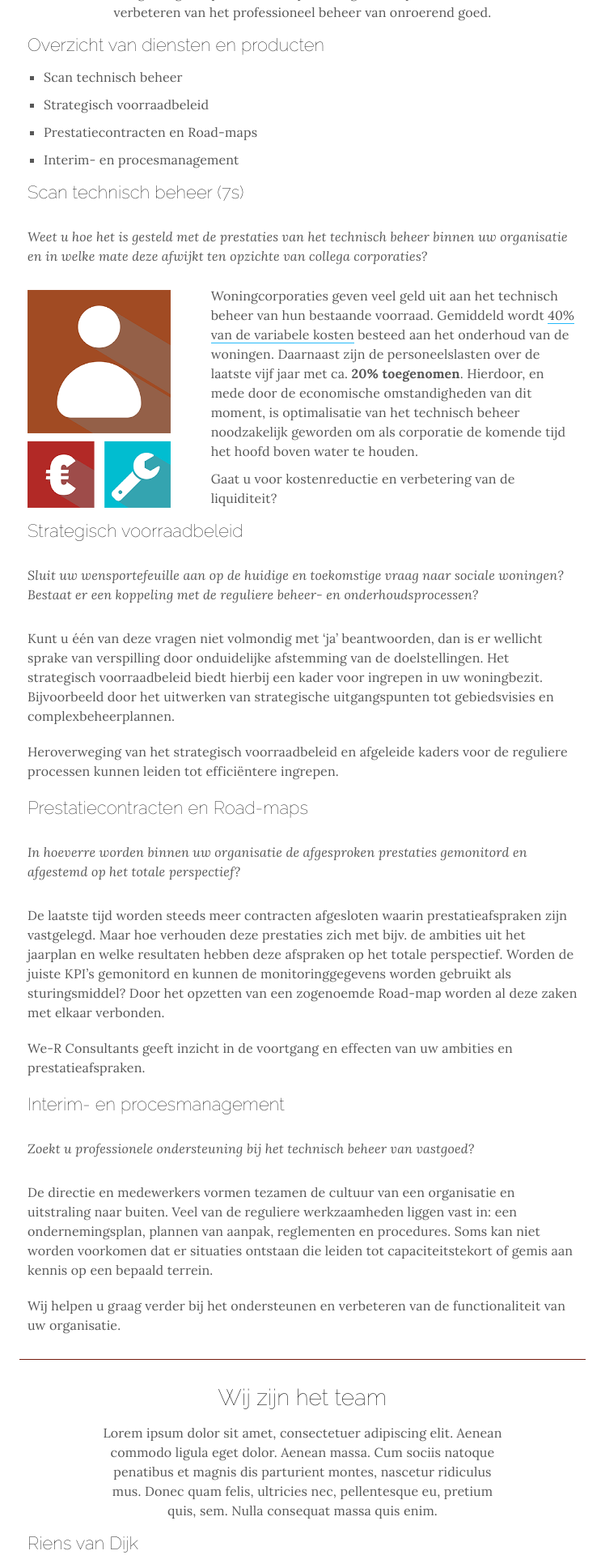
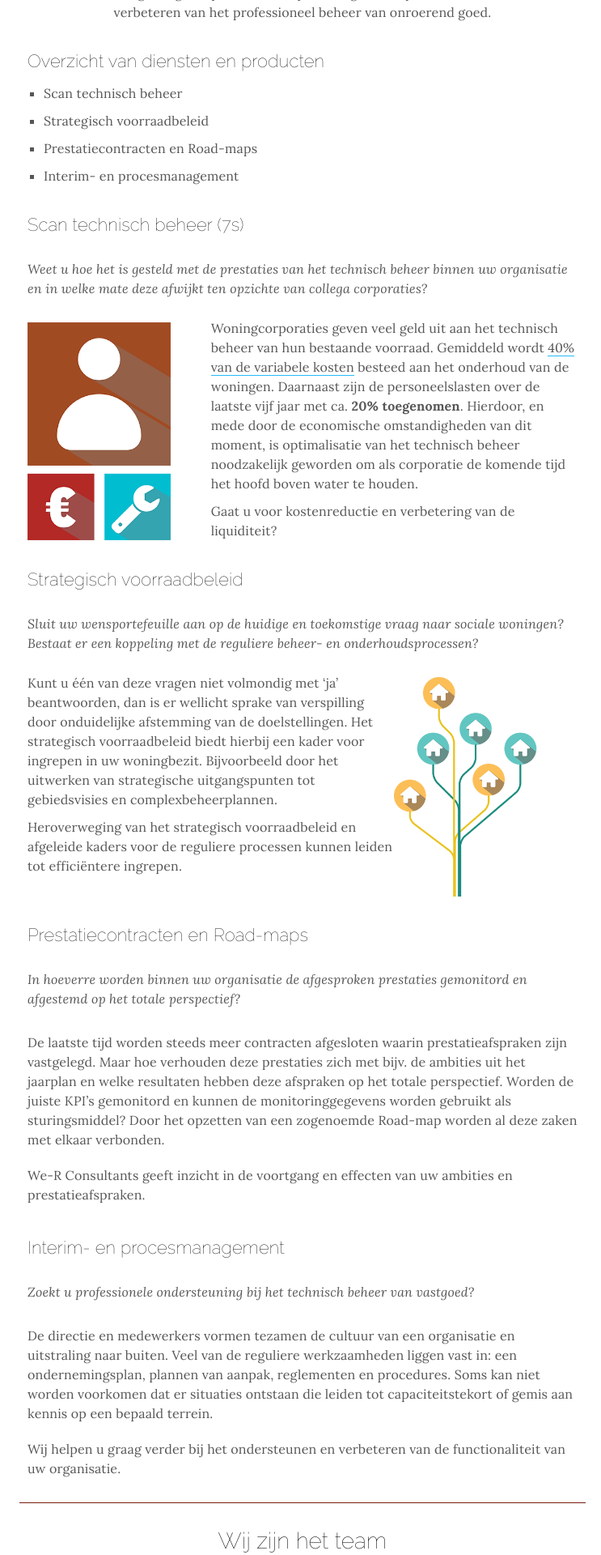
Before and after one commit to snirp/we-r, a Flask app: page / in a window 1280 px wide. Shown: the part 1120-3040 px from the top of the page at 81% size, without its empty margins (266-1009 px from the left). Run offline with Flask 2, Linux system fonts and the light colour scheme; some libraries are stand-ins or nearby versions.

Commit message:
Small update products

```diff
--- a/static/css/main.css
+++ b/static/css/main.css
@@ -79,6 +79,7 @@
 
 h4 {
     font-size: 22px;
+    padding-top: 30px;
 }
 
 section {
--- a/templates/index.html
+++ b/templates/index.html
@@ -109,14 +109,14 @@
             </div>
         </section>
 
-
-
         <section id="product-voorraad">
             <h4>Strategisch voorraadbeleid</h4>
             <blockquote>
                 Sluit uw wensportefeuille aan op de huidige en toekomstige vraag naar sociale woningen?
                 Bestaat er een koppeling met de reguliere beheer- en onderhoudsprocessen?
             </blockquote>
+            <div class="grid grid-pad">
+                <div class="col-2-3">
                     <p>
                         Kunt u één van deze vragen niet volmondig met ‘ja’ beantwoorden, dan is er wellicht sprake van
                         verspilling door onduidelijke afstemming van de doelstellingen. Het strategisch voorraadbeleid
@@ -127,6 +127,12 @@
                         Heroverweging van het strategisch voorraadbeleid en afgeleide kaders voor de reguliere processen
                         kunnen leiden tot efficiëntere ingrepen.
                     </p>
+                </div>
+                <div class="col-1-3 hidden-sm">
+                    <img src="{{ url_for('static', filename='images/illus_strategie.png') }}" class="product-img">
+                </div>
+
+            </div>
         </section>
 
         <section id="product-prestatie">
@@ -174,19 +180,35 @@
         </p>
 
         <section>
-            <h4>Riens van Dijk</h4>
-            <p>Lorem ipsum dolor sit amet, consectetuer adipiscing elit. Aenean commodo ligula eget dolor.
-            Aenean massa. Cum sociis natoque penatibus et magnis dis parturient montes,
-            nascetur ridiculus mus. Donec quam felis, ultricies nec, pellentesque eu, pretium quis, sem.
-            Nulla consequat massa quis enim.</p>
+            <h4>Ing Riens van Dijk</h4>
+            <p>
+                Riens (1955) staat voor rechtdoorzee, enthousiasme en betrokkenheid. De combinatie van
+                bouwkundig ingenieur aangevuld met werktuigbouw-kundige kennis  en jarenlange
+                managementervaring maakt Riens tot een veelzijdig en zeer bekwame adviseur op het gebied
+                van tactische beheerprocessen bij vastgoedorganisaties. Samen met de klant weet hij op
+                geheel eigen wijze een tactische brug te slaan tussen de gewenste resultaten (strategisch)
+                en de beschikbare middelen in de praktijk (operationeel) en complexe problemen tot een goed
+                resultaat te brengen.
+            </p>
+            <p>
+                Competenties: creatief, mens- en taakgericht, analytisch, daad- en denkkracht, veelzijdigheid,
+                vasthoudendheid en abstraherend vermogen.
+            </p>
         </section>
 
         <section>
-            <h4>Wiebe Kuiper</h4>
-            <p>Lorem ipsum dolor sit amet, consectetuer adipiscing elit. Aenean commodo ligula eget dolor.
-            Aenean massa. Cum sociis natoque penatibus et magnis dis parturient montes,
-            nascetur ridiculus mus. Donec quam felis, ultricies nec, pellentesque eu, pretium quis, sem.
-            Nulla consequat massa quis enim.</p>
+            <h4>Ing Wiebe Kuiper (MRE)</h4>
+            <p>
+                Wiebe (1979) staat voor enthousiasme, resultaatgericht en effectiviteit. De combinatie
+                van bouwkundig ingenieur en de opleiding Master of Real Estate (MRE) maakt Wiebe tot een
+                veelzijdig en vakbekwame adviseur op het gebied van strategische en tactische vastgoedvraagstukken.
+                Daarnaast is hij in staat samen met de klant beleidsmatige kaders te vormen en deze te communiceren
+                naar en te implementeren bij onderliggende aggregatieniveaus binnen het technisch beheer.
+            </p>
+            <p>
+                Competenties: samenwerken, creatief, resultaatgericht, onderhandelen, analytisch,
+                daad- en denkkracht, ondernemend en initiatiefrijk.
+            </p>
         </section>
     </article>
 
```
Also changed, not shown: static/images/illus_strategie.png (added). Lines whose indentation alone changed are shown as unchanged.
